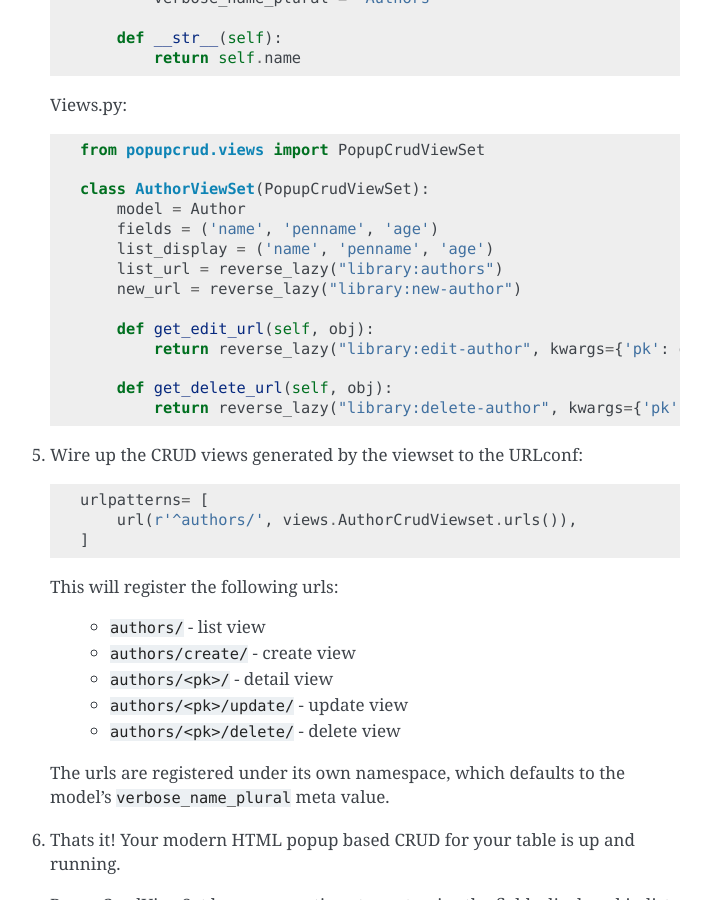
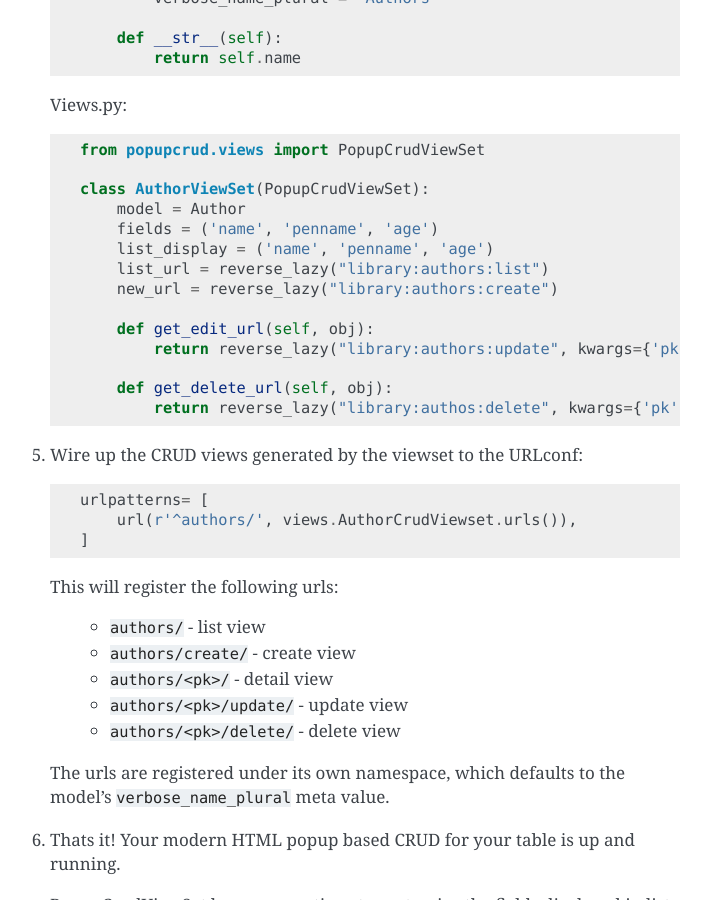
Before and after one commit to harikvpy/django-popupcrud, a Sphinx documentation site: the page built from docs/quickstart.rst, in a window 1280 px wide and 900 px high, scrolled down 1512 px. Shown: the whole window, without its empty margins (400-1111 px from the left). Built offline with Sphinx 7.4.7, drawn with Linux system fonts in a browser that asks for light colours.

Commit message:
Update sample code in doc for ViewSet.urls() usage

```diff
--- a/docs/quickstart.rst
+++ b/docs/quickstart.rst
@@ -78,14 +78,14 @@ Quickstart
         model = Author
         fields = ('name', 'penname', 'age')
         list_display = ('name', 'penname', 'age')
-        list_url = reverse_lazy("library:authors")
-        new_url = reverse_lazy("library:new-author")
+        list_url = reverse_lazy("library:authors:list")
+        new_url = reverse_lazy("library:authors:create")
 
         def get_edit_url(self, obj):
-            return reverse_lazy("library:edit-author", kwargs={'pk': obj.pk})
+            return reverse_lazy("library:authors:update", kwargs={'pk': obj.pk})
 
         def get_delete_url(self, obj):
-            return reverse_lazy("library:delete-author", kwargs={'pk': obj.pk})
+            return reverse_lazy("library:authos:delete", kwargs={'pk': obj.pk})
 
 5. Wire up the CRUD views generated by the viewset to the URLconf::
 
```
Also changed, not shown: README.rst (+4 -4 lines).
